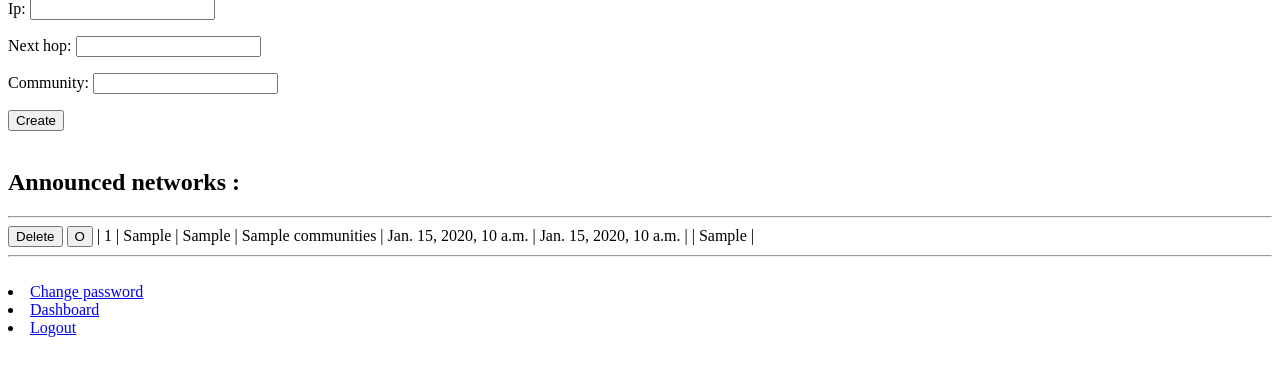
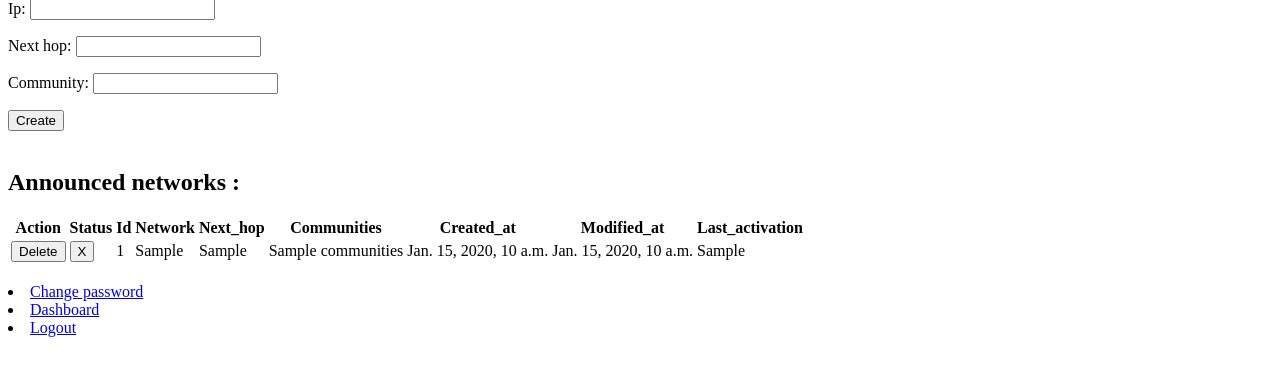
Before and after one commit to OuiSouss/blackhole, a Django app: page /dashboard/ in a window 1280 px wide. Shown: the part 200-576 px from the top of the page. Run offline with Django 3.2, Linux system fonts and the light colour scheme; a user stored in the database is signed in; tables that the repository leaves empty hold one stand-in row (values such as "Sample post"); a database or web service that is not in the repository returns one stand-in record (values such as "Sample title"); data that the repository does not hold is empty.

Commit message:
frontend : reformating template

```diff
--- a/project/frontend/templates/route_dashboard/route_dashboard.html
+++ b/project/frontend/templates/route_dashboard/route_dashboard.html
@@ -13,20 +13,33 @@
 <br>
 
 <h2>Announced networks :</h2>
-<hr>
+<table>
+    <tr>
+    <th scope="col">Action</th>
+    <th scope="col">Status</th>
+    <th scope="col">Id</th>
+    <th scope="col">Network</th>
+    <th scope="col">Next_hop</th>
+    <th scope="col">Communities</th>
+    <th scope="col">Created_at</th>
+    <th scope="col">Modified_at</th>
+    <th scope="col">Last_activation</th>
+    </tr>
     {% for r in data %}
+        <tr>
             <form action="" method="POST">
                 {% csrf_token %}
-            <button type="submit" type="text" name="id" value="{{ r.id }}">Delete</button>
+                <td><button type="submit" type="text" name="id" value="{{ r.id }}">Delete</button></td>
                 {% if r.is_activated %}
-                <button type="submit" type="text" name="id1" value="{{ r.id }}">X</button>
+                    <td><button type="submit" type="text" name="id1" value="{{ r.id }}">O</button></td>
                 {% else %}
-                <button type="submit" type="text" name="id2" value="{{ r.id }}">O</button>
+                    <td><button type="submit" type="text" name="id2" value="{{ r.id }}">X</button></td>
                 {% endif %}
-          | {{r.id}} | {{r.ip}} | {{r.next_hop}} | {{r.communities}} |  {{r.created_at}} | {{r.modified_at}} | {{r.is_activated}} | {{r.last_activation}} |
+                <td>{{r.id}}</td> <td>{{r.ip}}</td> <td>{{r.next_hop}}</td> <td>{{r.communities}}</td>  <td>{{r.created_at}}</td> <td>{{r.modified_at}}</td> <td>{{r.last_activation}} </td>
             </form>
-      <hr>
+        </tr>
     {% endfor %}
+</table>
 
 <br>
 {% endblock %}
```
Lines whose indentation alone changed are shown as unchanged.
